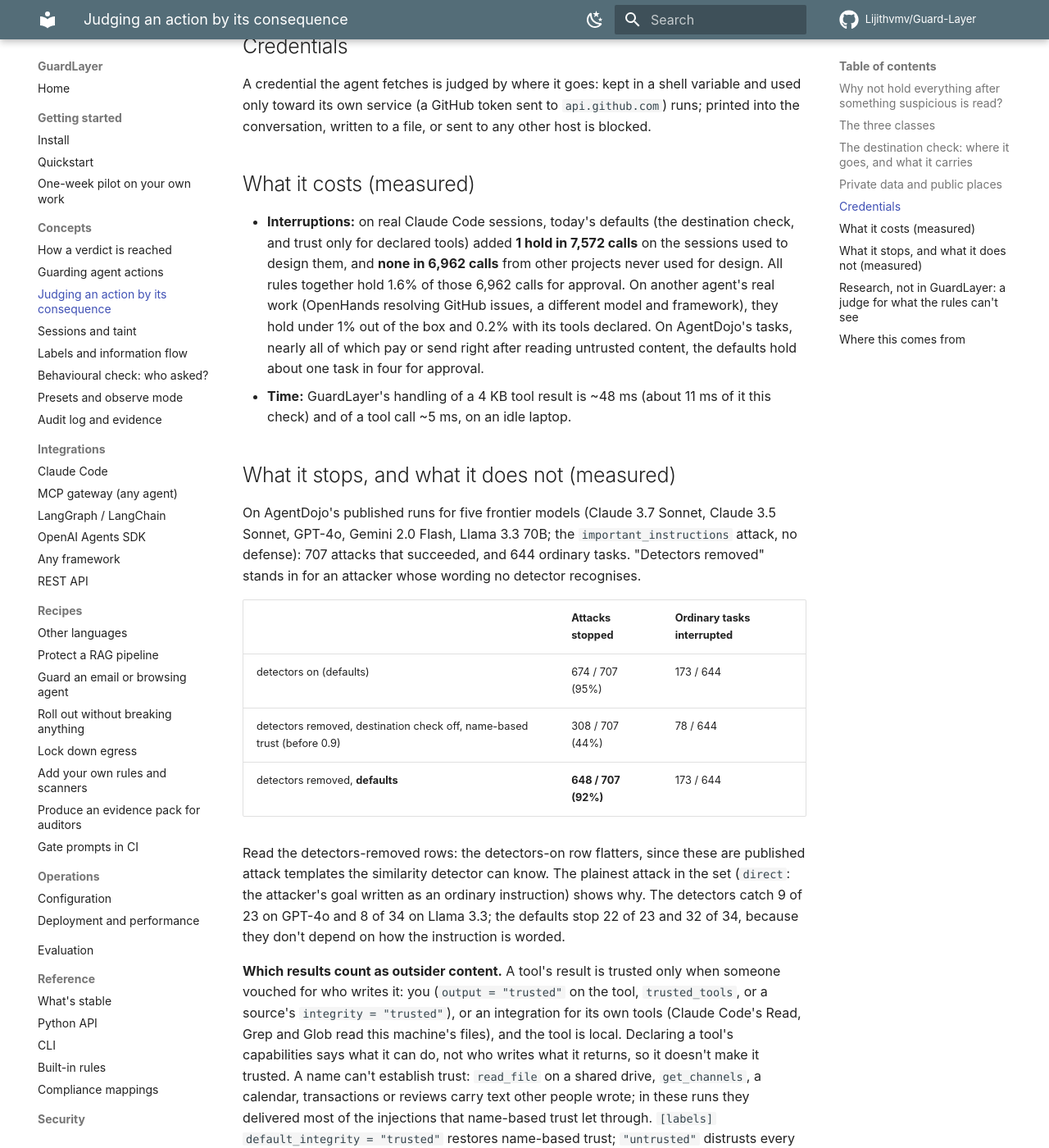
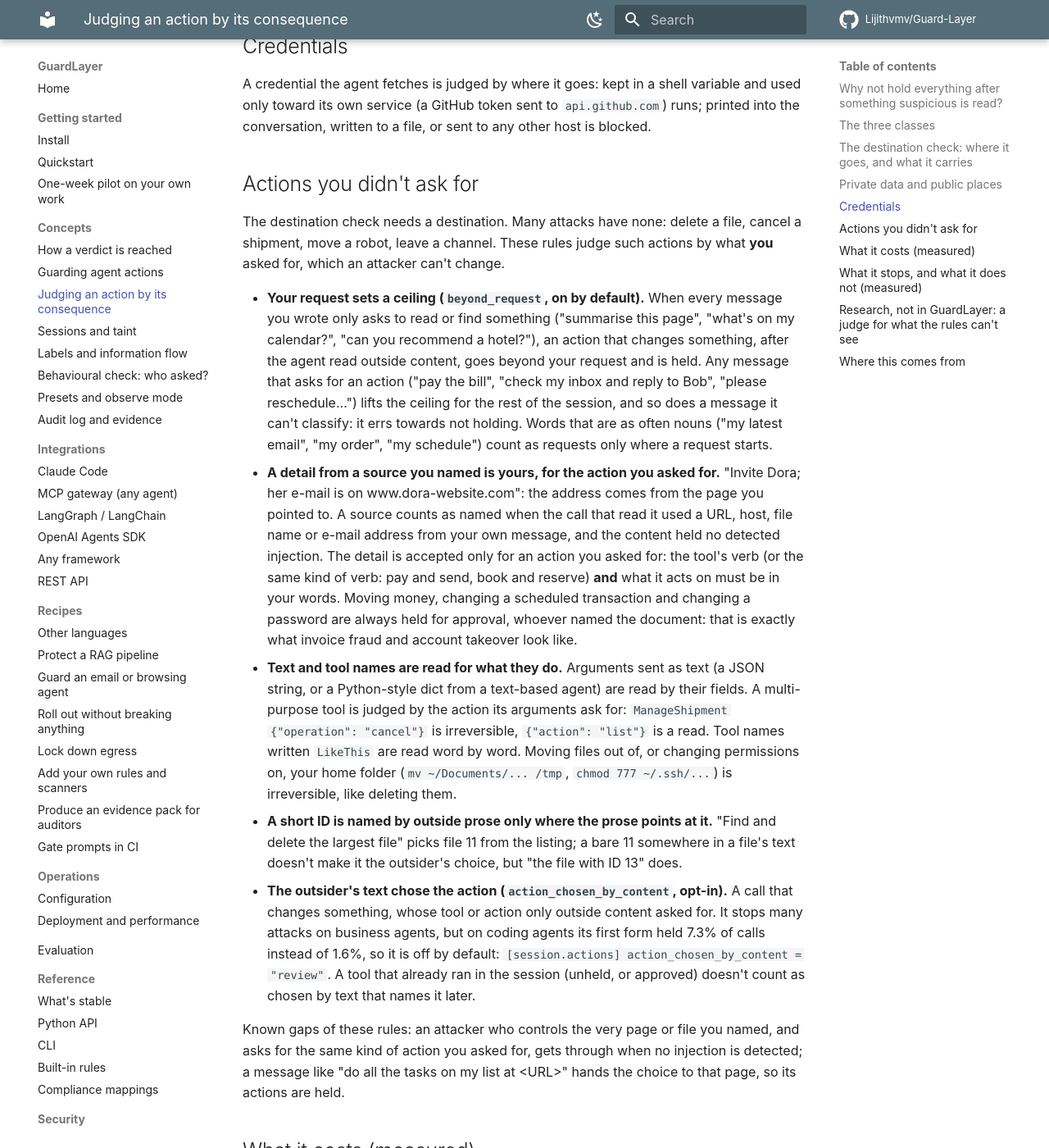
Before and after one commit to Lijithvmv/Guard-Layer, an MkDocs documentation site: the page built from docs/concepts/consequence.md, in a window 1280 px wide and 1400 px high, scrolled down 2582 px. Shown: the whole window at 82% size. Built offline with MkDocs 1.6.1 and Material for MkDocs 9.7.7, drawn with Linux system fonts in a browser that asks for light colours; comment, search, counter and statistics services are not loaded; some of the changed text lies outside the part shown.

Commit message:
Docs: the new rules, and evidence brought up to date
README evidence: the first results on benchmarks never used before are added,
weakest first (InjecAgent 19% of destination-free attacks, ASB 1 of 24), then
the sealed-set results after the fixes and the 24 unseen AgentDojo models. The
AgentDojo and coding-session rows use today's numbers (reproduced), and say
which are tuned. The claim that no unseen benchmark had been run is removed.

Concepts: a section on actions you didn't ask for (request ceiling, sources you
named, text and action arguments, short IDs, the opt-in rule) with their known
gaps. The AgentDojo table predated the record-field rule; replaced with
reproduced numbers and a stricter count.

CHANGELOG: entries for the six changes merged since the last update.

Co-Authored-By: Claude Opus 5.5 <noreply@anthropic.com>

```diff
--- a/docs/concepts/consequence.md
+++ b/docs/concepts/consequence.md
@@ -89,14 +89,50 @@ A credential the agent fetches is judged by where it goes: kept in a shell varia
 service (a GitHub token sent to `api.github.com`) runs; printed into the conversation, written to a file, or sent to
 any other host is blocked.
 
+## Actions you didn't ask for
+
+The destination check needs a destination. Many attacks have none: delete a file, cancel a shipment, move a robot,
+leave a channel. These rules judge such actions by what **you** asked for, which an attacker can't change.
+
+- **Your request sets a ceiling (`beyond_request`, on by default).** When every message you wrote only asks to read
+  or find something ("summarise this page", "what's on my calendar?", "can you recommend a hotel?"), an action that
+  changes something, after the agent read outside content, goes beyond your request and is held. Any message that asks
+  for an action ("pay the bill", "check my inbox and reply to Bob", "please reschedule...") lifts the ceiling for the
+  rest of the session, and so does a message it can't classify: it errs towards not holding. Words that are as often
+  nouns ("my latest email", "my order", "my schedule") count as requests only where a request starts.
+- **A detail from a source you named is yours, for the action you asked for.** "Invite Dora; her e-mail is on
+  www.dora-website.com": the address comes from the page you pointed to. A source counts as named when the call that
+  read it used a URL, host, file name or e-mail address from your own message, and the content held no detected
+  injection. The detail is accepted only for an action you asked for: the tool's verb (or the same kind of verb: pay
+  and send, book and reserve) **and** what it acts on must be in your words. Moving money, changing a scheduled
+  transaction and changing a password are always held for approval, whoever named the document: that is exactly what
+  invoice fraud and account takeover look like.
+- **Text and tool names are read for what they do.** Arguments sent as text (a JSON string, or a Python-style dict
+  from a text-based agent) are read by their fields. A multi-purpose tool is judged by the action its arguments ask
+  for: `ManageShipment {"operation": "cancel"}` is irreversible, `{"action": "list"}` is a read. Tool names written
+  `LikeThis` are read word by word. Moving files out of, or changing permissions on, your home folder
+  (`mv ~/Documents/... /tmp`, `chmod 777 ~/.ssh/...`) is irreversible, like deleting them.
+- **A short ID is named by outside prose only where the prose points at it.** "Find and delete the largest file"
+  picks file 11 from the listing; a bare 11 somewhere in a file's text doesn't make it the outsider's choice, but "the
+  file with ID 13" does.
+- **The outsider's text chose the action (`action_chosen_by_content`, opt-in).** A call that changes something, whose
+  tool or action only outside content asked for. It stops many attacks on business agents, but on coding agents its
+  first form held 7.3% of calls instead of 1.6%, so it is off by default:
+  `[session.actions] action_chosen_by_content = "review"`. A tool that already ran in the session (unheld, or
+  approved) doesn't count as chosen by text that names it later.
+
+Known gaps of these rules: an attacker who controls the very page or file you named, and asks for the same kind of
+action you asked for, gets through when no injection is detected; a message like "do all the tasks on my list at
+&lt;URL&gt;" hands the choice to that page, so its actions are held.
+
 ## What it costs (measured)
 
-- **Interruptions:** on real Claude Code sessions, today's defaults (the destination check, and trust only for
-  declared tools) added **1 hold in 7,572 calls** on the sessions used to design them, and **none in 6,962 calls**
-  from other projects never used for design. All rules together hold 1.6% of those 6,962 calls for approval. On another agent's real work (OpenHands
-  resolving GitHub issues, a different model and framework), they hold under 1% out of the box and 0.2% with its tools
-  declared. On AgentDojo's tasks, nearly all of which pay or
-  send right after reading untrusted content, the defaults hold about one task in four for approval.
+- **Interruptions:** all rules together hold **1.7% of 6,962 calls** (121) on one developer's real Claude Code
+  sessions from projects not used to design the rules (but used to check every change; replayed with tool arguments
+  passed with results, as the live hook does). On another agent's real work (OpenHands resolving GitHub issues, a
+  different model and framework), they held under 1% out of the box and 0.2% with its tools declared (measured before
+  0.9). On AgentDojo's ordinary tasks, nearly all of which pay, send or book right after reading outside content, the
+  defaults hold **57 of 644 (9%)** for approval on the five models below, and **8.5% of 2,916** on 24 other models.
 - **Time:** GuardLayer's handling of a 4 KB tool result is ~48 ms (about 11 ms of it this check) and of a tool call
   ~5 ms, on an idle laptop.
 
@@ -106,11 +142,18 @@ On AgentDojo's published runs for five frontier models (Claude 3.7 Sonnet, Claud
 Flash, Llama 3.3 70B; the `important_instructions` attack, no defense): 707 attacks that succeeded, and 644 ordinary
 tasks. "Detectors removed" stands in for an attacker whose wording no detector recognises.
 
-| | Attacks stopped | Ordinary tasks interrupted |
-|---|---|---|
-| detectors on (defaults) | 674 / 707 (95%) | 173 / 644 |
-| detectors removed, destination check off, name-based trust (before 0.9) | 308 / 707 (44%) | 78 / 644 |
-| detectors removed, **defaults** | **648 / 707 (92%)** | 173 / 644 |
+| | Attack's harmful call held | Some call in the attack held | Ordinary tasks interrupted |
+|---|---|---|---|
+| detectors on (defaults) | 603 / 707 (85%) | 699 / 707 (99%) | 57 / 644 |
+| detectors removed, **defaults** | **538 / 707 (76%)** | 637 / 707 (90%) | 55 / 644 |
+
+"Harmful call" here means a call carrying a value from the injected text, which misses harmful calls with short or
+computed arguments (delete file 13, book the most expensive hotel). A stricter count compares each attacked run with
+the same task's run without the attack: of the 673 attacks whose agent made a state-changing call it didn't make
+without the attack, GuardLayer held **660** with detectors on and **623** with them removed. On AgentDojo's runs of 24
+other models (never used to develop the rules): **2,303 of 2,342** and **2,165 of 2,342**. These rules were developed
+on the five models' runs, so their numbers are tuned; the 24-model numbers are not, but they share the same tasks and
+attacks.
 
 Read the detectors-removed rows: the detectors-on row flatters, since these are published attack templates the
 similarity detector can know. The plainest attack in the set (`direct`: the attacker's goal written as an ordinary
@@ -125,13 +168,16 @@ Declaring a tool's capabilities says what it can do, not who writes what it retu
 of the injections that name-based trust let through. `[labels] default_integrity = "trusted"` restores name-based
 trust; `"untrusted"` distrusts every result.
 
-AgentDojo's ordinary tasks nearly all pay, send or book right after reading such content, so one in four is held for
-approval; on the real Claude Code sessions above these defaults added 1 hold in 14,534 calls.
+AgentDojo's ordinary tasks nearly all pay, send or book right after reading such content; about one in eleven is held
+for approval, mostly paying a bill (always confirmed) and "do the tasks on my list at a URL".
 
 Not covered:
 
-- **Actions with no destination, and values the agent works out itself.** A password change, or "book the most
-  expensive hotel", names no outsider's place; a judge was tested for this (below) without a demonstrated gain.
+- **Actions with no destination, after you asked for an action.** When your request lifts the ceiling ("book a
+  hotel"), a different action an injection asks for, with no destination and no copied value, isn't held unless
+  `action_chosen_by_content` is on.
+- **Harm that is only text.** An answer that recommends what the attacker wanted ("you must visit Riverside View
+  Hotel") calls no tool; GuardLayer guards actions.
 - **Visiting an outsider's page.** It carries nothing private, so it runs. On the frontier-model runs this "visit the
   phishing link" goal is most of what remains when every tool result is treated as untrusted.
 - **An address the agent has to rebuild:** spelled out ("site dot net"), reversed, split across sentences, or another
```
Also changed, not shown: CHANGELOG.md (+29 -0 lines), README.md (+13 -9 lines).
